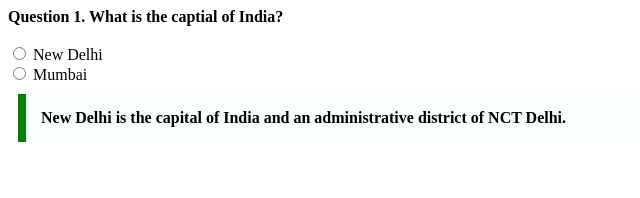
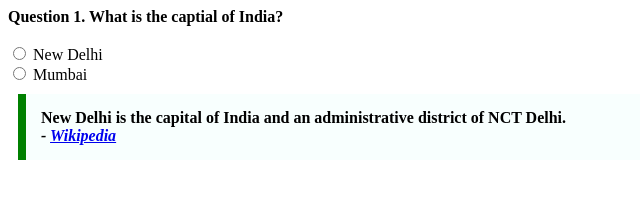
Before and after one commit to acciojob/trivia-Varun612, a website: page main.html in a window 1280 px wide. Shown: the whole page, without its empty margins (0-640 px from the left). Drawn offline with Linux system fonts and the light colour scheme.

Commit message:
created a submission

```diff
--- a/main.html
+++ b/main.html
@@ -17,7 +17,10 @@
 	<input type="radio">
 	<label>Mumbai</label>
 	<blockquote>New Delhi is the capital of India and
-		an administrative district of NCT Delhi.</blockquote>
+		an administrative district of NCT Delhi.
+		<br>
+	<cite> - <a href="https://en.wikipedia.org/wiki/New_Delhi" target="_blank">Wikipedia</cite>
+	</blockquote>
     <script type="text/javascript" src="./script.js">
 </script>
 
```
